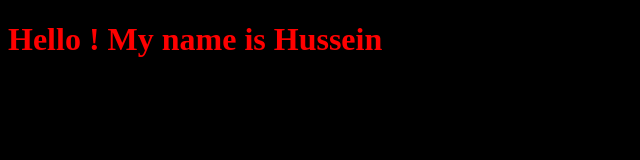
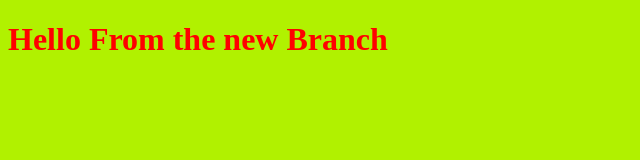
Before and after one commit to Hussein-Mohamed-Said-ISMAIL/MyProjects, a plain HTML site: page index.html in a window 1280 px wide. Shown: the whole page, without its empty margins (0-640 px from the left). Drawn offline with Linux system fonts and the light colour scheme.

```diff
--- a/index.html
+++ b/index.html
@@ -8,7 +8,7 @@
     <title>Document</title>
 </head>
 <body>
-    <h1>Hello ! My name is Hussein</h1>
+    <h1>Hello From the new Branch</h1>
     <script src="script.js"></script>
 </body>
 </html>
--- a/style.css
+++ b/style.css
@@ -2,6 +2,6 @@ h1{
     color: red;
 }
 body{
-    background-color: black;
+    background-color:rgb(177,241,0);
 
 }
```
